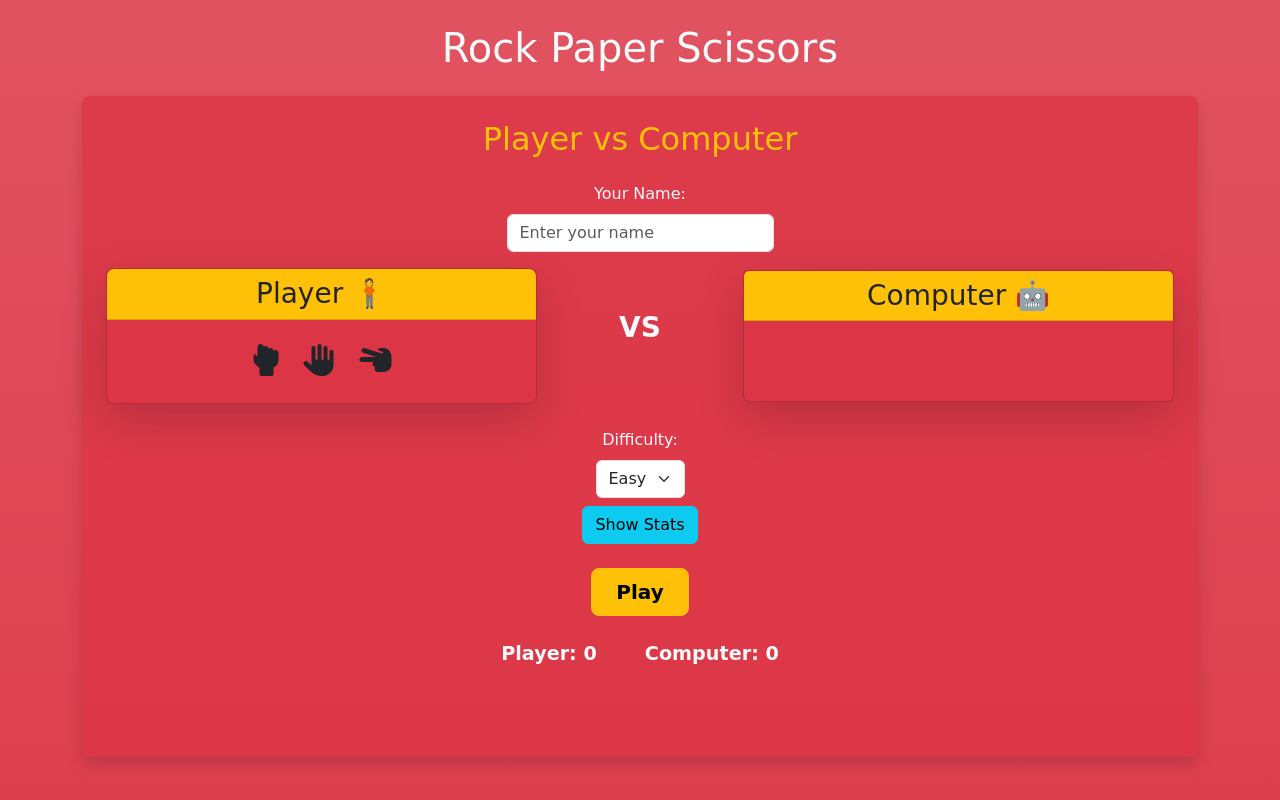
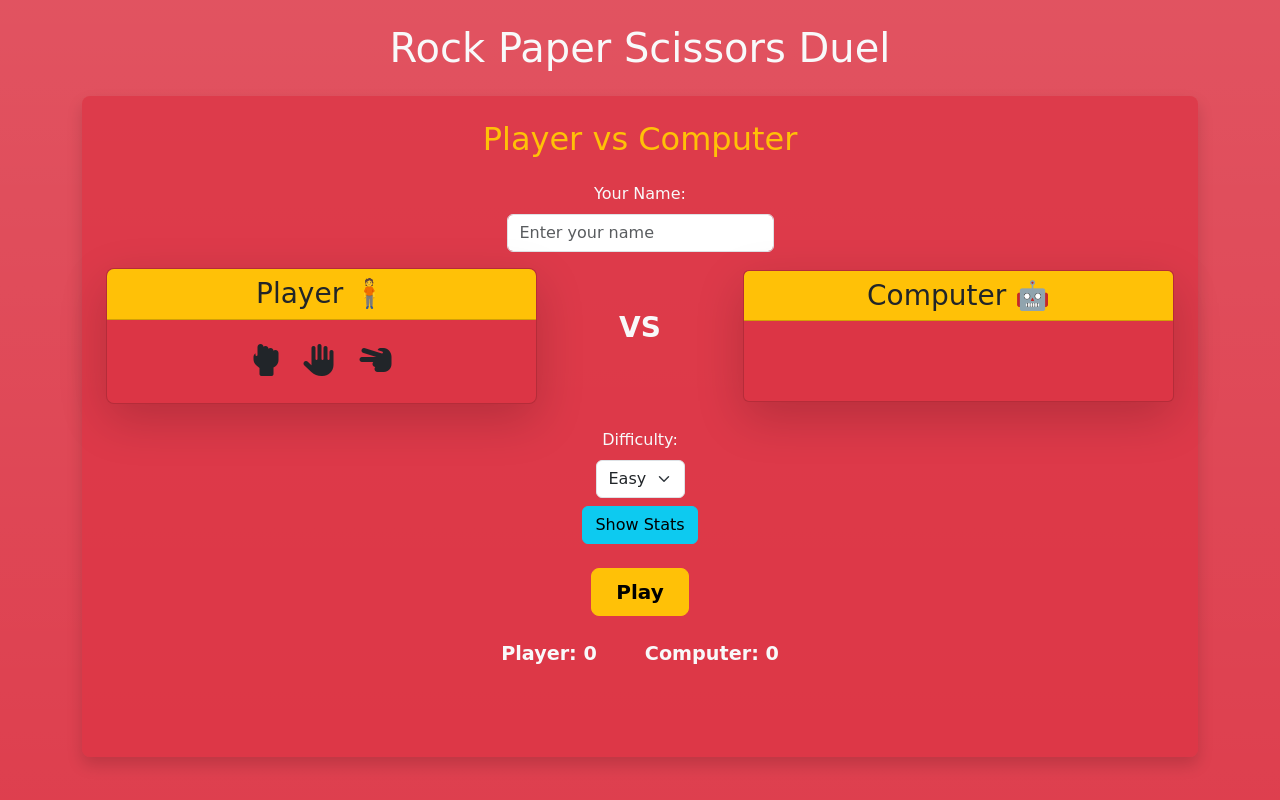
Before and after one commit to PanuGr/Rock-Paper-Scissors, a plain HTML site: page index.html in a window 1280 px wide. Shown: the top 800 px of the page. Drawn offline with nearby package versions, Linux system fonts and the light colour scheme.

Commit message:
Update index.html

```diff
--- a/index.html
+++ b/index.html
@@ -7,7 +7,7 @@
   <meta name="description" content="Play the classic game Rock-Paper-Scissors against the computer or a friend">
   <meta name="keywords" content="Rock Paper Scissors, game">
   <meta name="author" content="Panagiotis Panagiotakopoulos">
-  <title>Rock Paper Scissors</title>
+  <title>Rock-Paper-Scissors Duel</title>
   <!-- Bootstrap 5 CSS -->
   <link href="https://cdn.jsdelivr.net/npm/bootstrap@5.3.6/dist/css/bootstrap.min.css" rel="stylesheet"
     integrity="sha384-4Q6Gf2aSP4eDXB8Miphtr37CMZZQ5oXLH2yaXMJ2w8e2ZtHTl7GptT4jmndRuHDT" crossorigin="anonymous">
@@ -30,7 +30,7 @@
 <body class="bg-danger bg-gradient text-center">
   <div class="container py-4">
     <header>
-      <h1 class="text-light mb-4">Rock Paper Scissors</h1>
+      <h1 class="text-light mb-4">Rock Paper Scissors Duel</h1>
     </header>
 
     <main class="mb-5">
```
